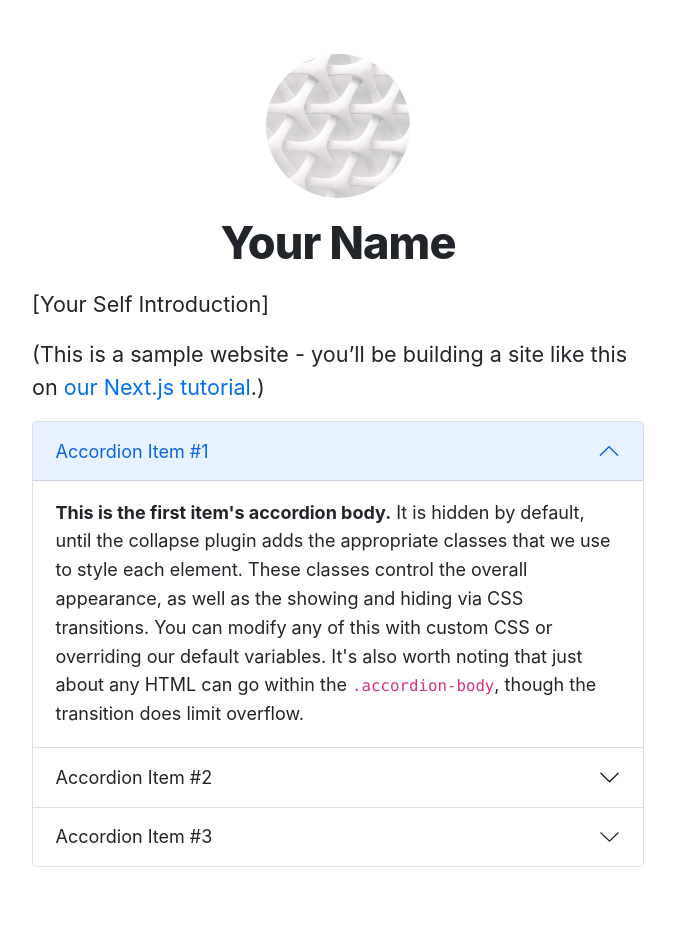
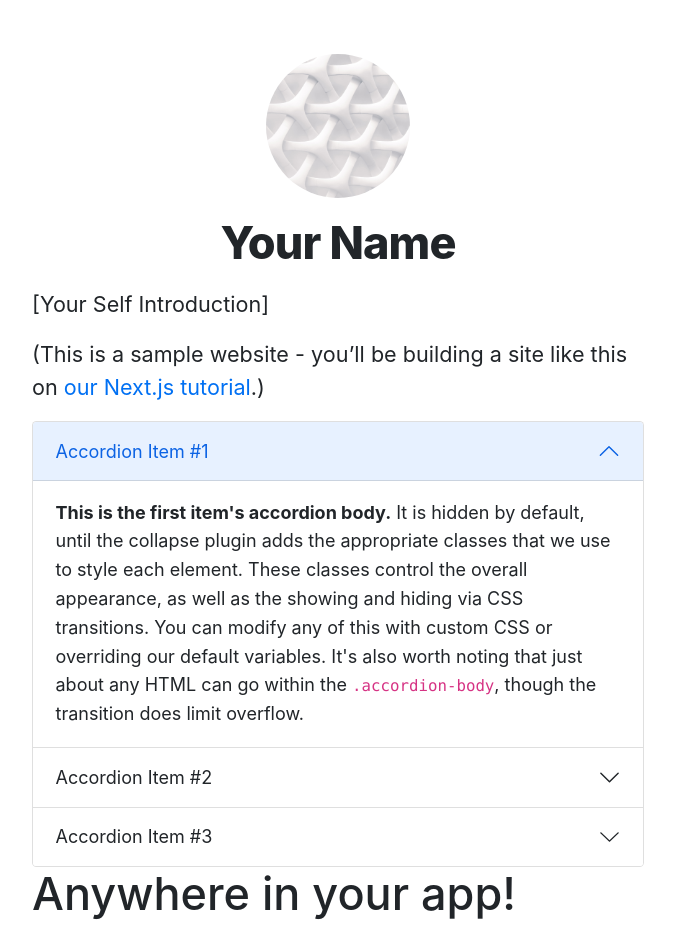
Before and after one commit to Round-Robin-Web/round-robin-home, a Next.js app: page / in a window 1280 px wide. Shown: the top 928 px of the page, without its empty margins (302-977 px from the left). Built offline with nearby package versions, Linux system fonts and the light colour scheme.

Commit message:
form excute

```diff
--- a/pages/index.js
+++ b/pages/index.js
@@ -1,6 +1,7 @@
 import Head from 'next/head'
 import Layout, { siteTitle } from '../components/layout'
 import utilStyles from '../styles/utils.module.scss'
+import ContactForm from '../components/Form'
 
 export default function Home() {
   return (
@@ -53,6 +54,7 @@ export default function Home() {
           </div>
         </div>
       </div>
+      <ContactForm />
     </Layout>
   )
 }
```
